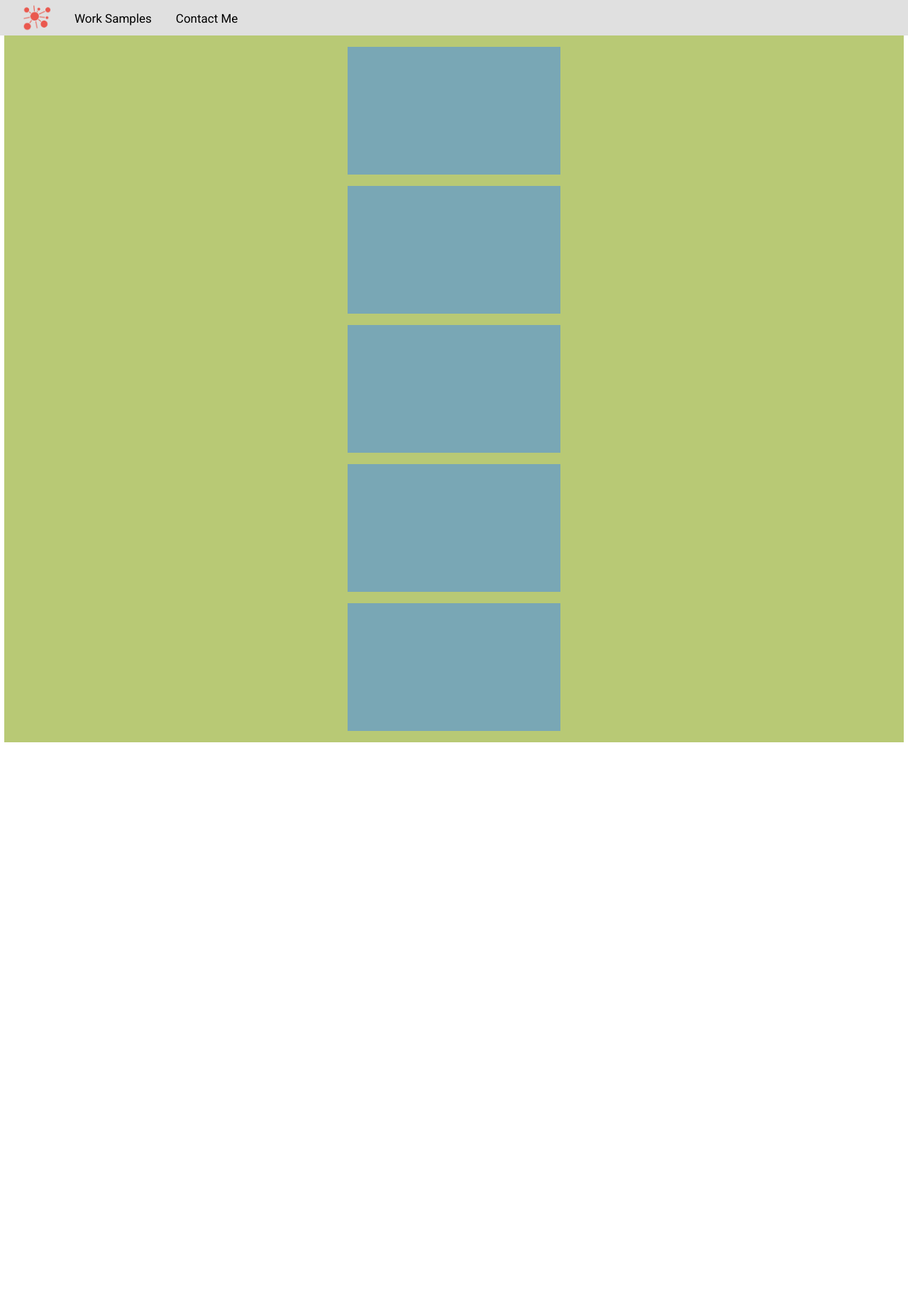
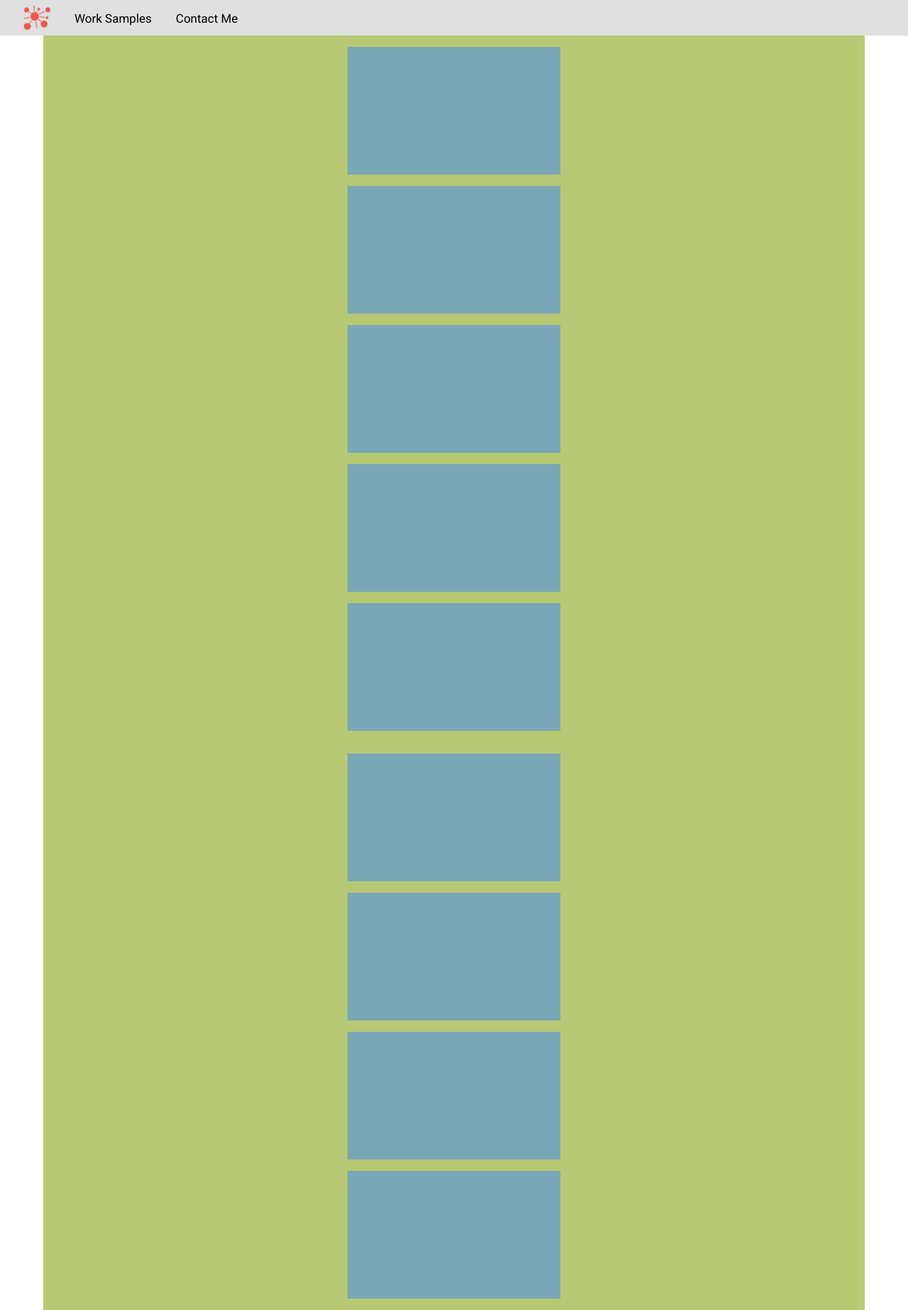
Before and after one commit to jhartley1412/old-portfolio-2, a Jekyll site: the page index.html, which Jekyll copies as it is, in a window 1280 px wide. Shown: the whole page at 71% size. Built offline with Jekyll 4.4.1, drawn with Linux system fonts in a browser that asks for light colours; nearby versions of some CDN libraries; before the commit the page ends 1046 px from its top, so only the background shows below that.

Commit message:
added ui and graphic differentiators

```diff
--- a/css/main.css
+++ b/css/main.css
@@ -413,6 +413,10 @@
     margin: 0.7em 1em;
     color: #000; }
 
+.all-samples-container {
+  margin: 0 auto;
+  overflow: hidden; }
+
 .samples-container {
   width: 99%;
   margin: 0 auto;
--- a/css/main.scss
+++ b/css/main.scss
@@ -78,6 +78,11 @@
 
 
 // WORK SAMPLES
+
+	.all-samples-container{
+		margin: 0 auto;
+		overflow: hidden;
+	}
 
 	.samples-container{
 		width: 99%;
--- a/index.html
+++ b/index.html
@@ -66,17 +66,33 @@
 
     </header>
 
-    <div class="samples-container col-sm-1 col-md-5 col-lg- 5">
+    <div class="all-samples-container col-sm-1 col-md-12 col-lg-11">
 
-    	<div class="sample-ex"> </div>
+	    <div class="ui-samples samples-container col-sm-1 col-md-5 col-lg- 5">
 
-    	<div class="sample-ex"> </div>
+	    	<div class="sample-ex"> </div>
 
-    	<div class="sample-ex"> </div>
+	    	<div class="sample-ex"> </div>
 
-    	<div class="sample-ex"> </div>
+	    	<div class="sample-ex"> </div>
 
-    	<div class="sample-ex"> </div>
+	    	<div class="sample-ex"> </div>
+
+	    	<div class="sample-ex"> </div>
+
+	    </div>
+
+	    <div class="graphic-samples samples-container col-sm-1 col-md-5 col-lg- 5">
+
+	    	<div class="sample-ex"> </div>
+
+	    	<div class="sample-ex"> </div>
+
+	    	<div class="sample-ex"> </div>
+
+	    	<div class="sample-ex"> </div>
+
+	    </div>
 
     </div>
 
```
Also changed, not shown: _sass/_breakpoints.scss (+7 -0 lines), 1 other file.
